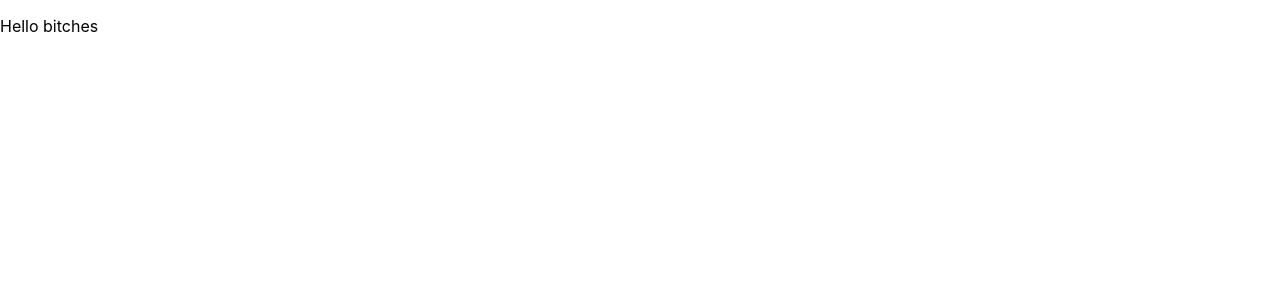
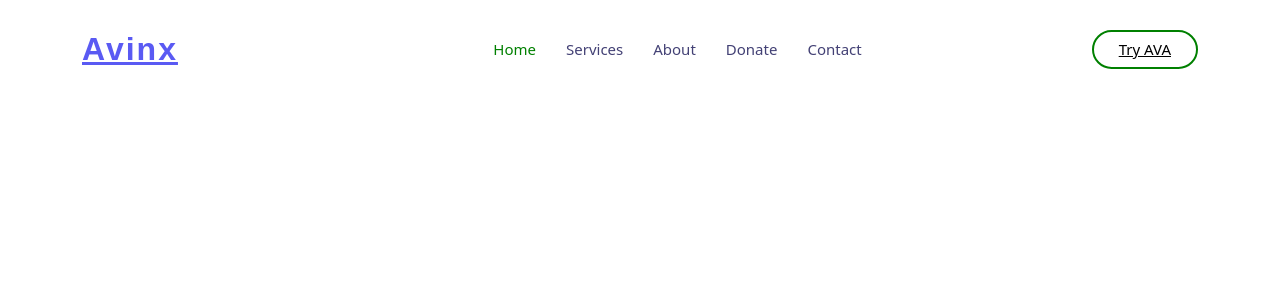
Before and after one commit to 56radius/avinxhealth-web, a React (Create React App) app: page / in a window 1280 px wide. Shown: the top 300 px of the page. Built offline with nearby package versions, Linux system fonts and the light colour scheme.

Commit message:
Designed the navbar

```diff
--- a/src/assets/css/style.css
+++ b/src/assets/css/style.css
@@ -125,8 +125,6 @@ h6 {
   position: relative;
 }
 
-
-
 .navbar a,
 .navbar a:focus {
   display: flex;
@@ -149,7 +147,7 @@ h6 {
 .navbar a:hover,
 .navbar .active,
 .navbar .active:focus,
-.navbar li:hover>a {
+.navbar li:hover > a {
   color: #5a5af3;
 }
 
@@ -204,11 +202,11 @@ h6 {
 
 .navbar .dropdown ul a:hover,
 .navbar .dropdown ul .active:hover,
-.navbar .dropdown ul li:hover>a {
-  color: #5a5af3;
-}
-
-.navbar .dropdown:hover>ul {
+.navbar .dropdown ul li:hover > a {
+  color: #5a5af3;
+}
+
+.navbar .dropdown:hover > ul {
   opacity: 1;
   top: 100%;
   visibility: visible;
@@ -220,7 +218,7 @@ h6 {
   visibility: hidden;
 }
 
-.navbar .dropdown .dropdown:hover>ul {
+.navbar .dropdown .dropdown:hover > ul {
   opacity: 1;
   top: 0;
   left: 100%;
@@ -232,11 +230,9 @@ h6 {
     left: -90%;
   }
 
-  .navbar .dropdown .dropdown:hover>ul {
+  .navbar .dropdown .dropdown:hover > ul {
     left: -100%;
   }
-
-
 }
 
 /**
@@ -264,8 +260,8 @@ h6 {
     display: none;
   }
 
-  .nav-link{
-     left: 20px;
+  .nav-link {
+    left: 20px;
   }
 }
 
@@ -309,7 +305,7 @@ h6 {
 
 .navbar-mobile a:hover,
 .navbar-mobile .active,
-.navbar-mobile li:hover>a {
+.navbar-mobile li:hover > a {
   color: #5a5af3;
 }
 
@@ -344,11 +340,11 @@ h6 {
 
 .navbar-mobile .dropdown ul a:hover,
 .navbar-mobile .dropdown ul .active:hover,
-.navbar-mobile .dropdown ul li:hover>a {
-  color: #5a5af3;
-}
-
-.navbar-mobile .dropdown>.dropdown-active {
+.navbar-mobile .dropdown ul li:hover > a {
+  color: #5a5af3;
+}
+
+.navbar-mobile .dropdown > .dropdown-active {
   display: block;
 }
 
@@ -359,7 +355,6 @@ h6 {
   width: 100%;
   height: 100vh;
   background: white;
-   background: url(../img/dark.png) top center no-repeat;
   background-size: cover;
   border-bottom: 2px solid white;
 }
@@ -533,7 +528,6 @@ section {
   margin-bottom: 0;
 }
 
-
 /*--------------------------------------------------------------
 # Services
 --------------------------------------------------------------*/
@@ -595,7 +589,6 @@ section {
 # Cta
 --------------------------------------------------------------*/
 .cta {
-  background: linear-gradient(rgba(2, 2, 2, 0.5), rgba(0, 0, 0, 0.5)), url("../img/cta-bg.jpg") fixed center center;
   background-size: cover;
   padding: 60px 0;
 }
@@ -629,11 +622,6 @@ section {
   border-color: #ffc451;
   color: #151515;
 }
-
-
-
-
-
 
 /*--------------------------------------------------------------
 # About
@@ -975,7 +963,10 @@ section {
   position: relative;
 }
 
-.portfolio-details .portfolio-details-slider .swiper-pagination .swiper-pagination-bullet {
+.portfolio-details
+  .portfolio-details-slider
+  .swiper-pagination
+  .swiper-pagination-bullet {
   width: 12px;
   height: 12px;
   background-color: #fff;
@@ -983,7 +974,10 @@ section {
   border: 1px solid #5a5af3;
 }
 
-.portfolio-details .portfolio-details-slider .swiper-pagination .swiper-pagination-bullet-active {
+.portfolio-details
+  .portfolio-details-slider
+  .swiper-pagination
+  .swiper-pagination-bullet-active {
   background-color: #5a5af3;
 }
 
@@ -1006,7 +1000,7 @@ section {
   font-size: 15px;
 }
 
-.portfolio-details .portfolio-info ul li+li {
+.portfolio-details .portfolio-info ul li + li {
   margin-top: 10px;
 }
 
@@ -1336,7 +1330,7 @@ section {
   font-weight: 600;
 }
 
-.contact .php-email-form .error-message br+br {
+.contact .php-email-form .error-message br + br {
   margin-top: 25px;
 }
 
@@ -1389,7 +1383,7 @@ section {
   padding: 12px 15px;
 }
 
-.contact .php-email-form button[type=submit] {
+.contact .php-email-form button[type="submit"] {
   background: #5a5af3;
   border: 0;
   padding: 10px 24px;
@@ -1398,7 +1392,7 @@ section {
   border-radius: 50px;
 }
 
-.contact .php-email-form button[type=submit]:hover {
+.contact .php-email-form button[type="submit"]:hover {
   background: #7272f5;
 }
 
@@ -1436,11 +1430,11 @@ section {
   margin: 0;
 }
 
-.breadcrumbs ol li+li {
+.breadcrumbs ol li + li {
   padding-left: 10px;
 }
 
-.breadcrumbs ol li+li::before {
+.breadcrumbs ol li + li::before {
   display: inline-block;
   padding-right: 10px;
   color: #565396;
@@ -1570,13 +1564,13 @@ section {
   border: 1px solid #b9b9fa;
 }
 
-#footer .footer-newsletter form input[type=email] {
+#footer .footer-newsletter form input[type="email"] {
   border: 0;
   padding: 4px 8px;
   width: calc(100% - 100px);
 }
 
-#footer .footer-newsletter form input[type=submit] {
+#footer .footer-newsletter form input[type="submit"] {
   position: absolute;
   top: -1px;
   right: -1px;
@@ -1592,7 +1586,7 @@ section {
   box-shadow: 0px 2px 15px rgba(0, 0, 0, 0.1);
 }
 
-#footer .footer-newsletter form input[type=submit]:hover {
+#footer .footer-newsletter form input[type="submit"]:hover {
   background: #7272f5;
 }
 
--- a/src/components/HomeScreen.js
+++ b/src/components/HomeScreen.js
@@ -1,9 +1,65 @@
 import React from "react";
+
+//importing css files
+import ".././assets/css/style.css";
+import ".././assets/vendor/bootstrap/css/bootstrap.min.css";
+
+//importing image files
 
 function HomeScreen() {
   return (
     <div>
-      <p> Hello bitches </p>
+      <header id="header" className="fixed-top ">
+        <div className="container d-flex align-items-center justify-content-between">
+          <h1 className="logo">
+            <a href="index.html"> Avinx </a>
+          </h1>
+          {/*  <a href="index.html" className="logo"><img src="assets/img/logo.png" alt="" className="img-fluid"></a> */}
+
+          <nav id="navbar" className="navbar">
+            <ul>
+              <li>
+                <a className="nav-link scrollto active" href="#hero">
+                  {" "}
+                  <span id="Love"> Home </span>{" "}
+                </a>
+              </li>
+
+              <li>
+                <a className="nav-link scrollto" href="#services">
+                  {" "}
+                  Services{" "}
+                </a>
+              </li>
+              <li>
+                <a className="nav-link scrollto" href="#about">
+                  {" "}
+                  About{" "}
+                </a>
+              </li>
+              <li>
+                <a className="nav-link scrollto" href="#team">
+                  {" "}
+                  Donate{" "}
+                </a>
+              </li>
+              <li>
+                <a className="nav-link scrollto" href="#contact">
+                  {" "}
+                  Contact{" "}
+                </a>
+              </li>
+              <li>
+                <a className="getstarted scrollto" href="dashboard/login.php">
+                  {" "}
+                  Try AVA{" "}
+                </a>
+              </li>
+            </ul>
+            <i className="bi bi-list mobile-nav-toggle"></i>
+          </nav>
+        </div>
+      </header>
     </div>
   );
 }
```
